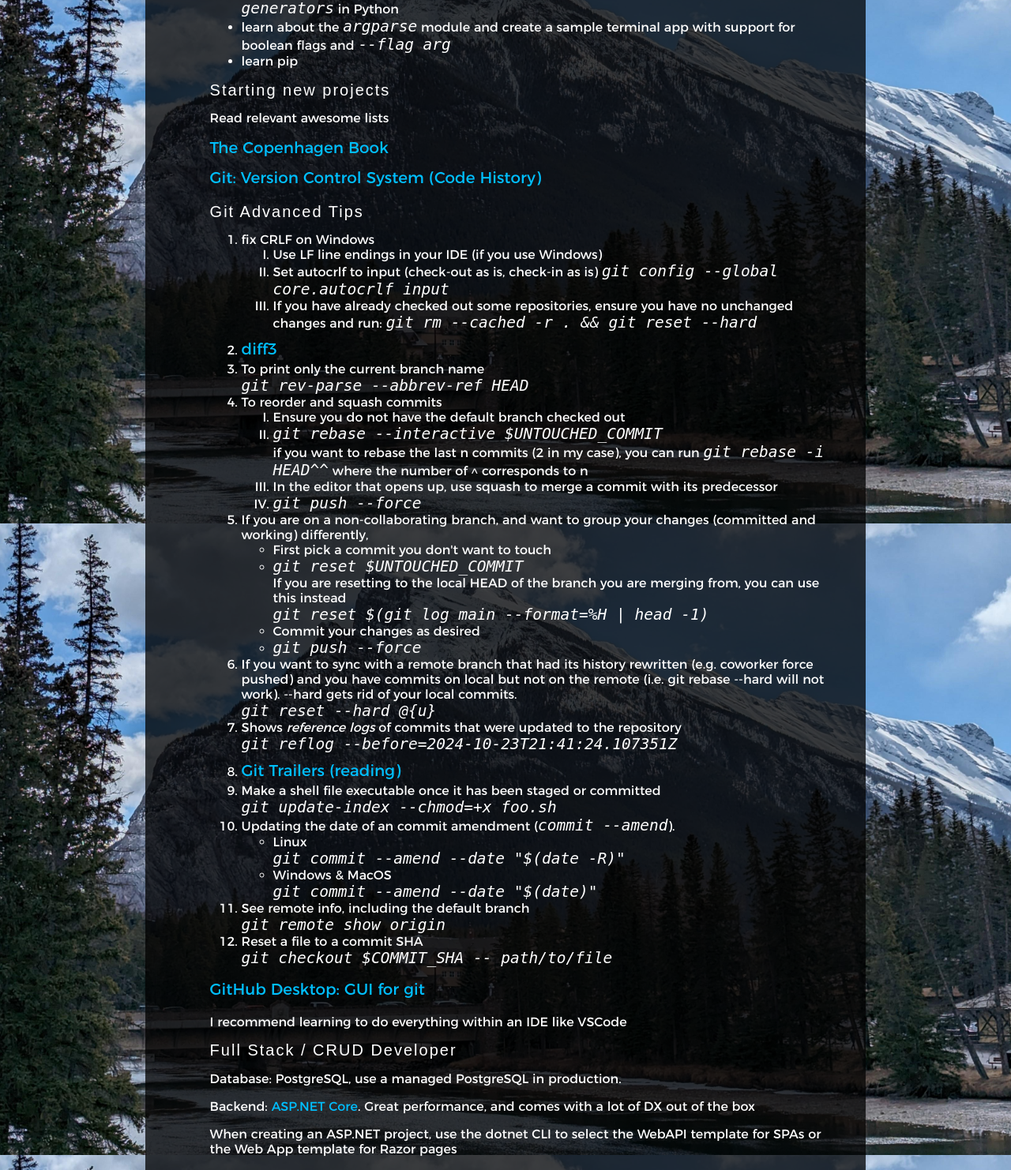
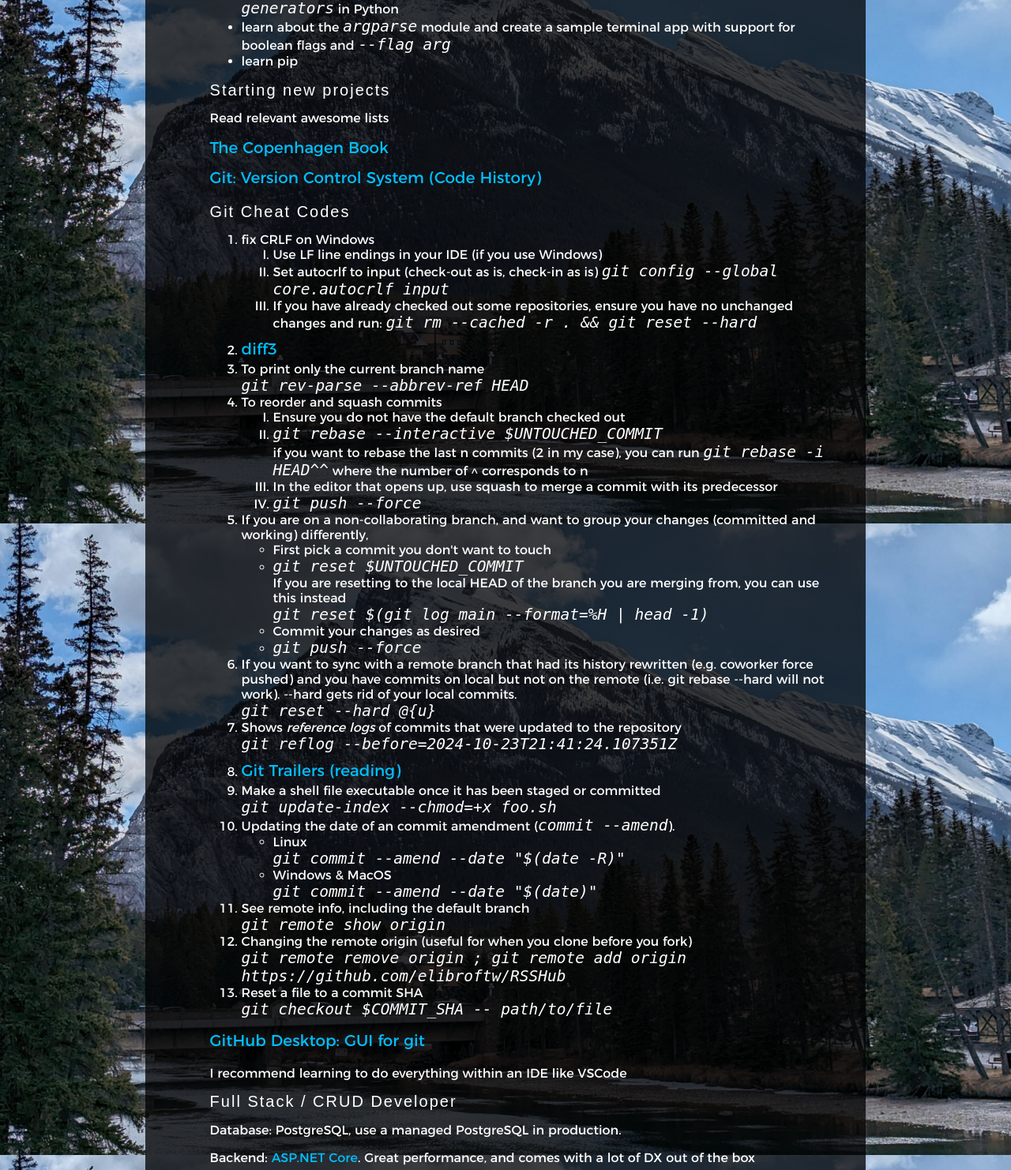
Before and after one commit to elibroftw/website, a Flask app: page /resources/ in a window 1280 px wide. Shown: the part 937-2419 px from the top of the page at 79% size. Run offline with Flask 3, Linux system fonts and the light colour scheme; parts of the project's set-up code (start-up, migrations or seed data) failed here and were passed over; some libraries are stand-ins or nearby versions.

Commit message:
Git Cheat Codes

```diff
--- a/templates/resources.html
+++ b/templates/resources.html
@@ -64,7 +64,7 @@
     <p>Read relevant awesome lists</p>
     <a href="https://thecopenhagenbook.com/" class="link">The Copenhagen Book</a>
     <a href="https://git-scm.com/downloads" class="link">Git: Version Control System (Code History)</a>
-    <h2 id="git-advanced-tips">Git Advanced Tips</h2>
+    <h2 id="git-advanced-tips">Git Cheat Codes</h2>
     <ul class="list">
         <li>
             fix CRLF on Windows
@@ -158,6 +158,10 @@
         <li>
             See remote info, including the default branch
             <br><code>git remote show origin</code>
+        </li>
+        <li>
+            Changing the remote origin (useful for when you clone before you fork)
+            <br><code>git remote remove origin ; git remote add origin https://github.com/elibroftw/RSSHub</code>
         </li>
         <li>
             Reset a file to a commit SHA
```
